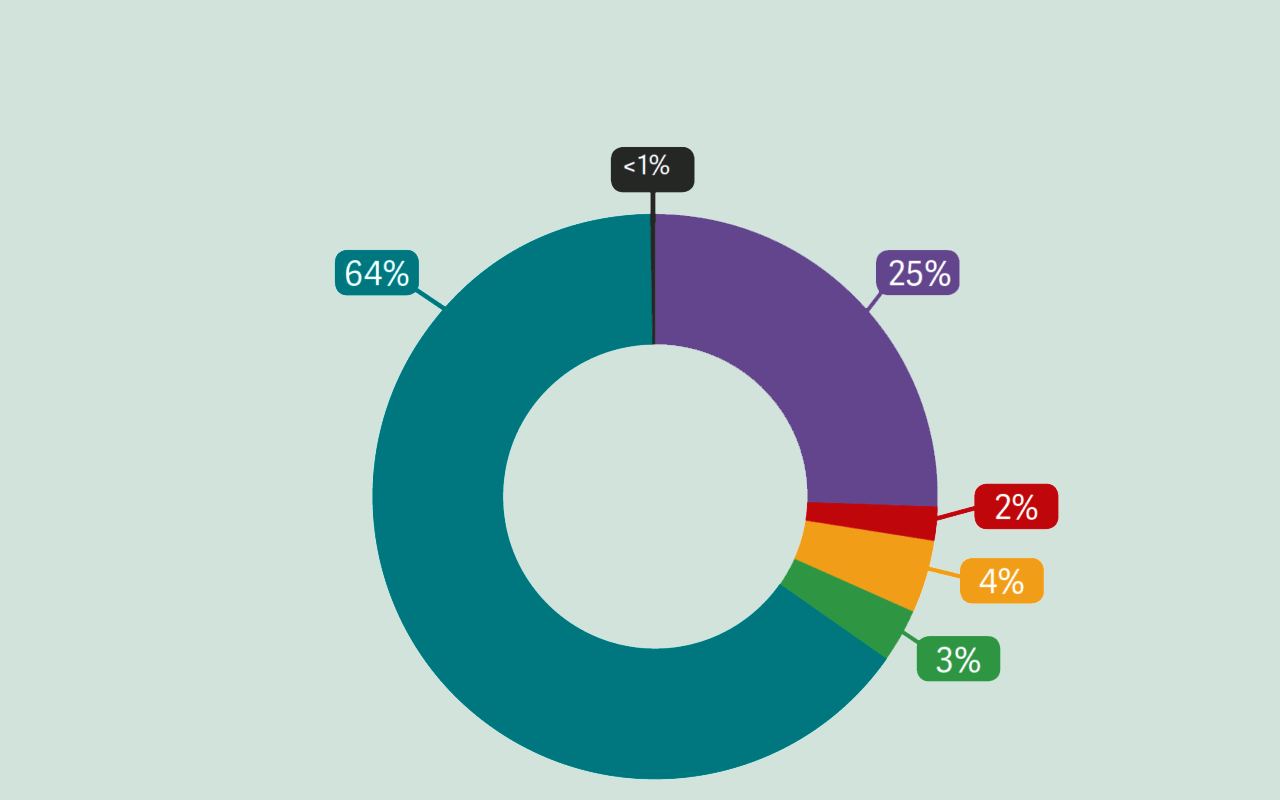
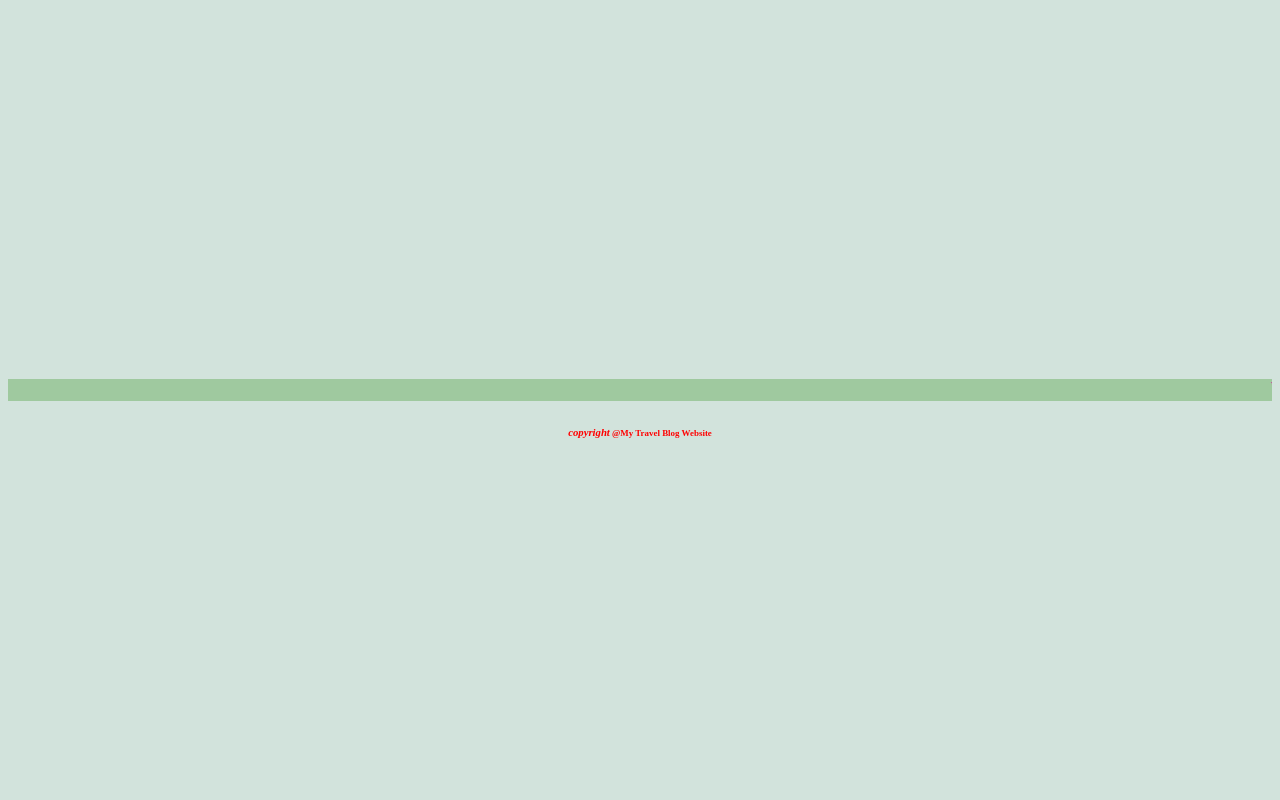
Before and after one commit to Ramkantodey/my-new-website, a plain HTML site: page index.html in a window 1280 px wide. Shown: the part 820-1620 px from the top of the page. After the commit the page ends 1283 px from the top, so only its background shows below. Drawn offline with Linux system fonts and the light colour scheme.

Commit message:
added new code

```diff
--- a/index.html
+++ b/index.html
@@ -45,18 +45,9 @@
          <p><button style="background-color: rgb(128, 128, 205); color: black;">Login</button>
          </p>
      </form><br><br><br><br><br><br><br><br><br><br><br><br><br><br>
-        <div class="tikli">
-
-        <img src="gol.png" alt="" style="text-align: center;">
-
-    </div>
 
 </p>
 <br><br><br>
-<br>
-<br>
-<br>
-<br>
 <br><br><br><br><br>
 
 
```
